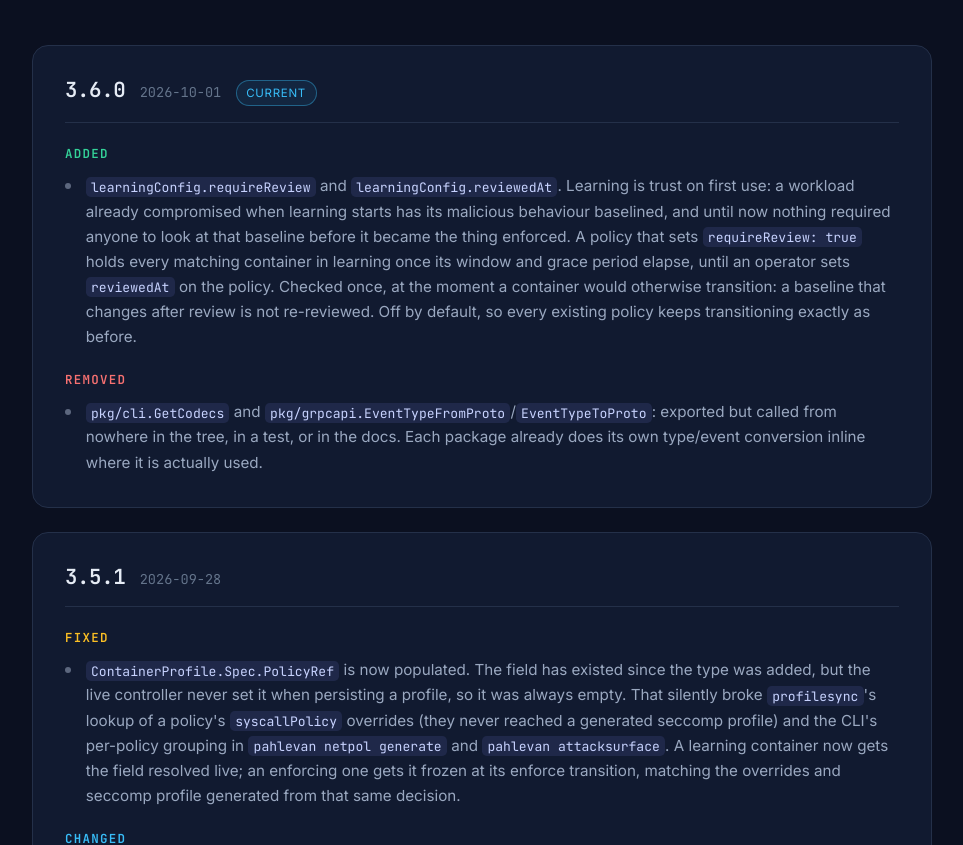
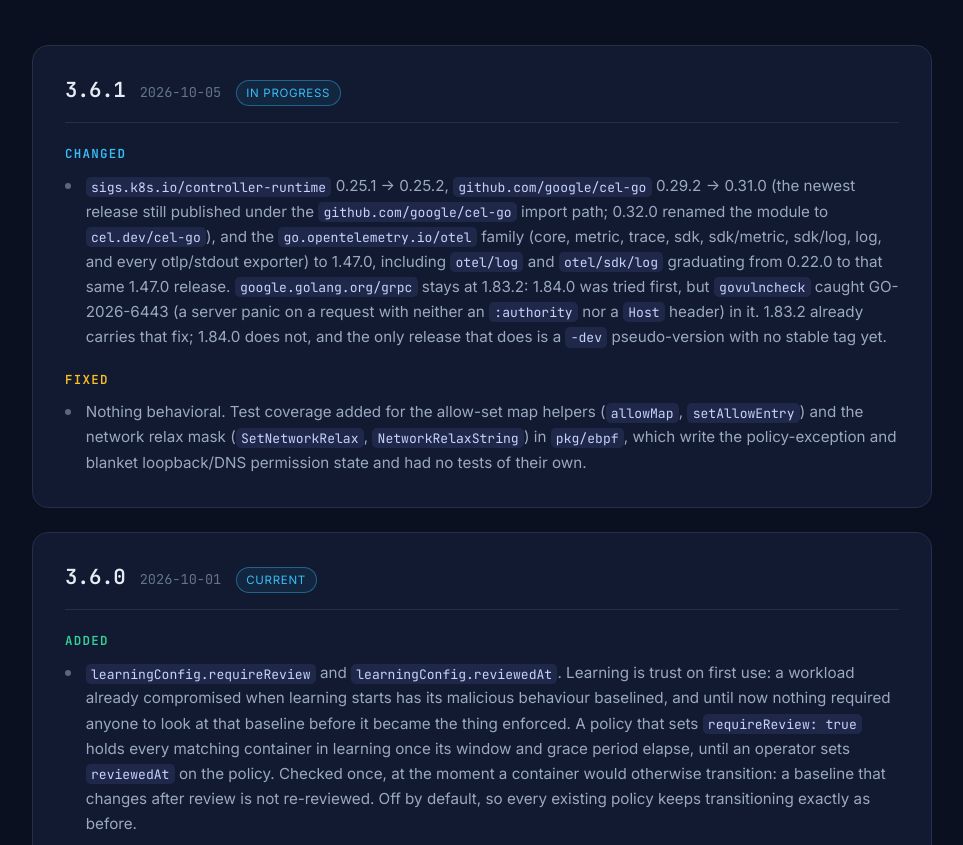
Before and after one commit to obsernetics/pahlevan, a plain HTML site: page pages/changelog.html in a window 1280 px wide. Shown: the part 1856-2701 px from the top of the page, without its empty margins (158-1121 px from the left). Drawn offline with nearby package versions, Linux system fonts and the light colour scheme.

Commit message:
release: v3.6.1
A patch release: the dependency batch and the ebpf allow-set test
coverage above, nothing else user-visible.

Bumps the chart version and appVersion, the Makefile VERSION, regenerates
install.yaml and pages/changelog.html from their sources, and repackages
the Helm chart into pages/charts.

docs/packages.md and the changelog page's Current badge still point at
v3.6.0, and TestParseChangelogReadsEveryRelease fails locally: all three
read the published tag set, v3.6.1 does not exist there yet, and nothing
in this PR can create it (see hack/release's package doc and
release-tag.yml). They clear on their own once the tag lands.

Signed-off-by: Reza Ghanbari <ghanbari.reza94@gmail.com>

```diff
--- a/pages/changelog.html
+++ b/pages/changelog.html
@@ -174,6 +174,26 @@ docker inspect --format '{{index .RepoDigests 0}}' \
 
             <div class="release-list">
                 <!--pahlevan:sitegen releases-->
+                <article class="release">
+                    <div class="release-head">
+                        <h3 class="release-version">3.6.1</h3>
+                        <span class="release-date">2026-10-05</span>
+                        <span class="release-pill">In progress</span>
+                    </div>
+                    <div class="change-group">
+                        <h4 class="changed">Changed</h4>
+                        <ul>
+                            <li><code>sigs.k8s.io/controller-runtime</code> 0.25.1 -&gt; 0.25.2, <code>github.com/google/cel-go</code> 0.29.2 -&gt; 0.31.0 (the newest release still published under the <code>github.com/google/cel-go</code> import path; 0.32.0 renamed the module to <code>cel.dev/cel-go</code>), and the <code>go.opentelemetry.io/otel</code> family (core, metric, trace, sdk, sdk/metric, sdk/log, log, and every otlp/stdout exporter) to 1.47.0, including <code>otel/log</code> and <code>otel/sdk/log</code> graduating from 0.22.0 to that same 1.47.0 release. <code>google.golang.org/grpc</code> stays at 1.83.2: 1.84.0 was tried first, but <code>govulncheck</code> caught GO-2026-6443 (a server panic on a request with neither an <code>:authority</code> nor a <code>Host</code> header) in it. 1.83.2 already carries that fix; 1.84.0 does not, and the only release that does is a <code>-dev</code> pseudo-version with no stable tag yet.</li>
+                        </ul>
+                    </div>
+                    <div class="change-group">
+                        <h4 class="fixed">Fixed</h4>
+                        <ul>
+                            <li>Nothing behavioral. Test coverage added for the allow-set map helpers (<code>allowMap</code>, <code>setAllowEntry</code>) and the network relax mask (<code>SetNetworkRelax</code>, <code>NetworkRelaxString</code>) in <code>pkg/ebpf</code>, which write the policy-exception and blanket loopback/DNS permission state and had no tests of their own.</li>
+                        </ul>
+                    </div>
+                </article>
+
                 <article class="release">
                     <div class="release-head">
                         <h3 class="release-version">3.6.0</h3>
```
Also changed, not shown: 6 other files.
